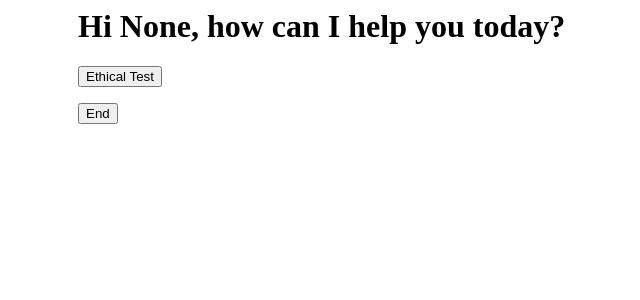
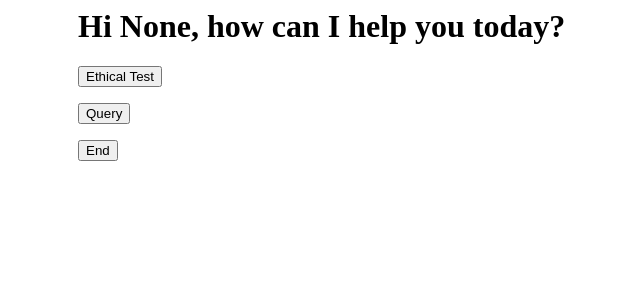
Before and after one commit to qway70/Ethical-test, a Flask app: page /main in a window 1280 px wide. Shown: the top 300 px of the page, without its empty margins (246-886 px from the left). Run offline with Flask 3, Linux system fonts and the light colour scheme.

Commit message:
Update main.html

```diff
--- a/templates/main.html
+++ b/templates/main.html
@@ -11,6 +11,10 @@
     <form action = "/ethical_test" method = "post">
         <p><input type = "submit" value = "Ethical Test"></p>
     </form>
+    <form action = "/query" method = "post">
+        <p><input type = "submit" value = "Query"></p>
+    </form>
     <form action = "/end" method = "post">
         <p><input type = "submit" value = "End"></p>
+    </form>
 </div>
```
